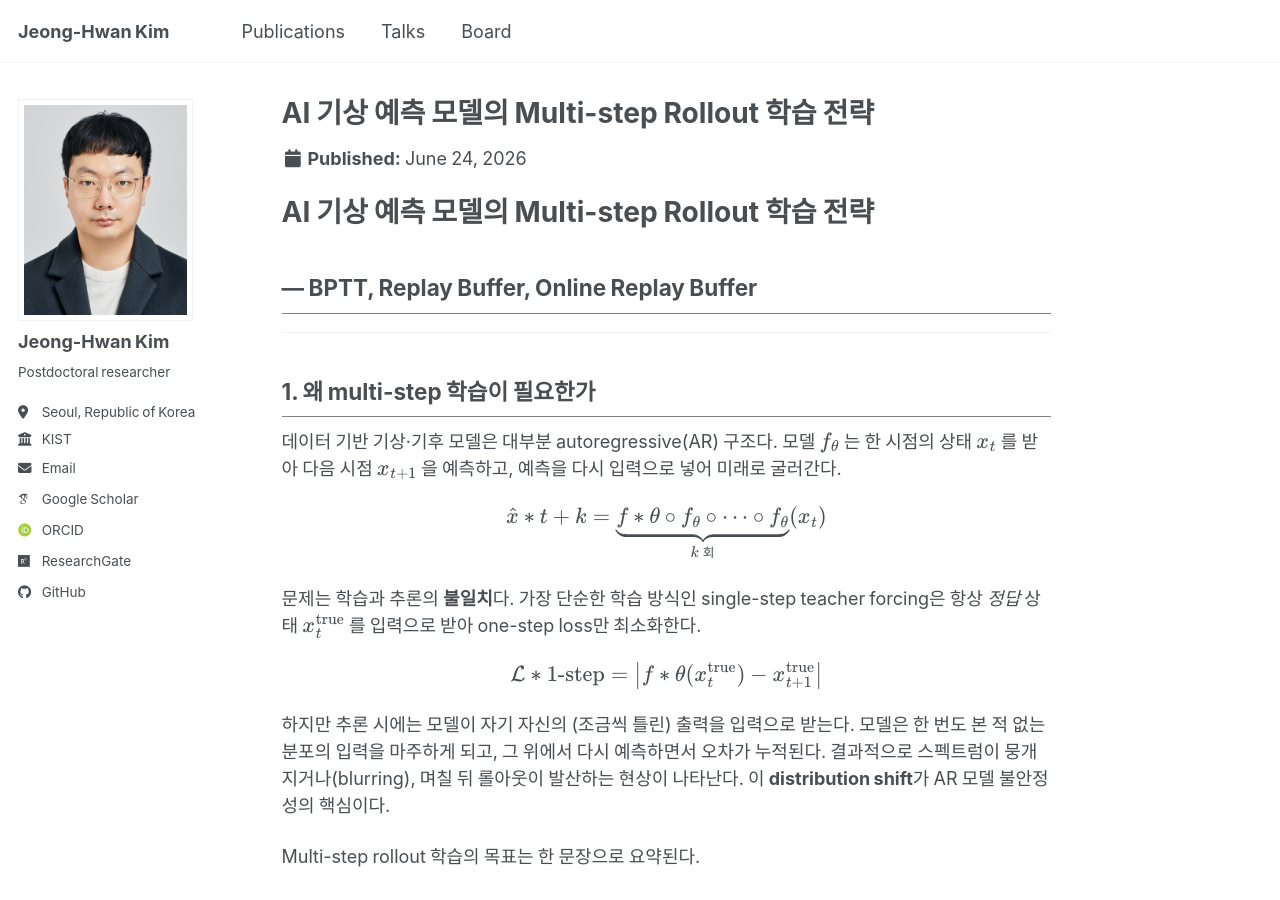
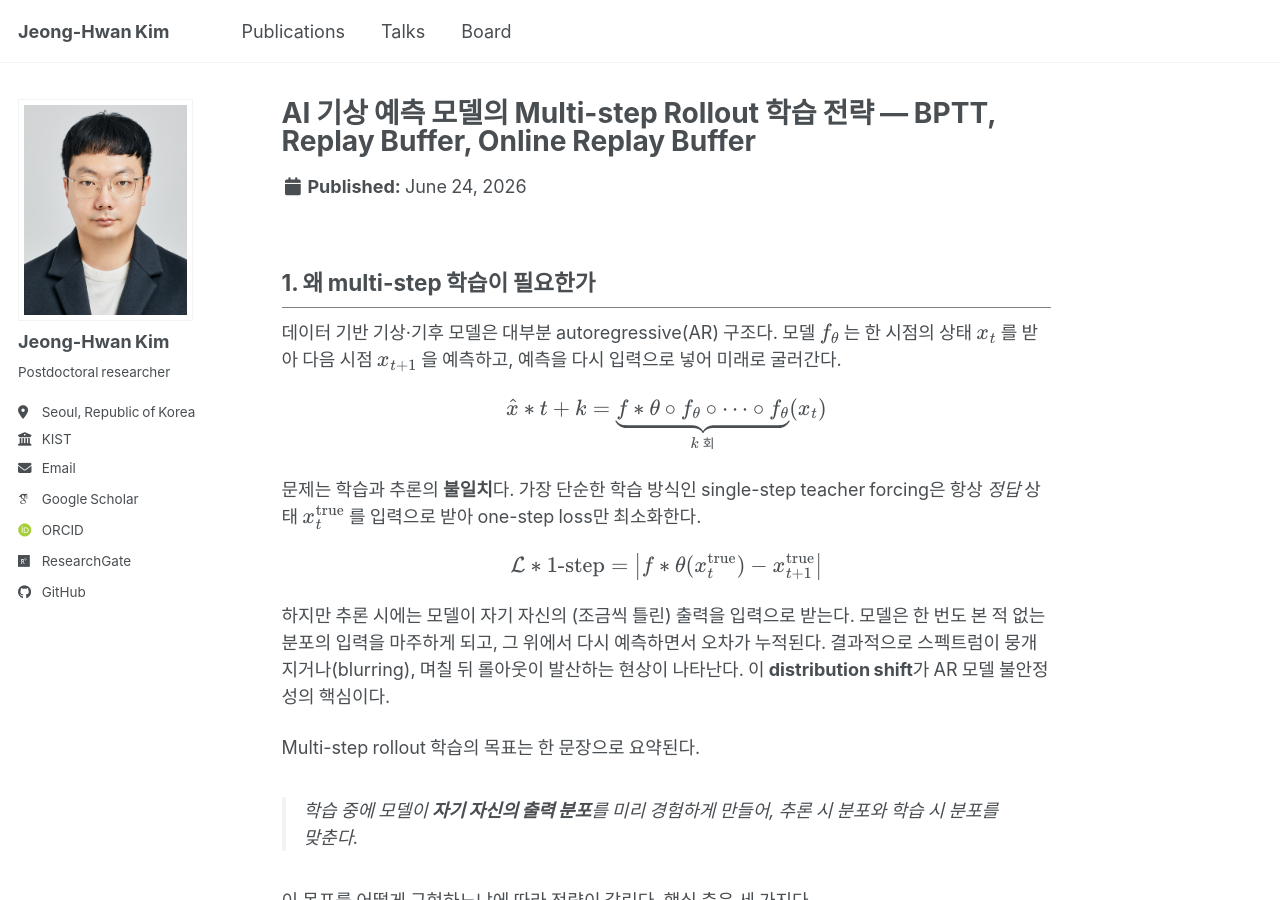
Before and after one commit to jeonghwan723/jeonghwan723.github.io, a Jekyll site: the page built from _posts/2026-06-24-test.md, in a window 1280 px wide and 900 px high. Built offline with Jekyll 4.4.1, drawn with Linux system fonts in a browser that asks for light colours; some web fonts are replaced; a script bundle is joined from its source files by our own code; library files that are not in the unit come from our copies.

Commit message:
Update _posts/2026-06-24-test.md (via Pages CMS)

```diff
--- a/_posts/2026-06-24-test.md
+++ b/_posts/2026-06-24-test.md
@@ -1,13 +1,8 @@
 ---
-title: AI 기상 예측 모델의 Multi-step Rollout 학습 전략
+title: AI 기상 예측 모델의 Multi-step Rollout 학습 전략 — BPTT, Replay Buffer, Online
+  Replay Buffer
 date: 2026-06-24
 ---
-# AI 기상 예측 모델의 Multi-step Rollout 학습 전략
-
-## — BPTT, Replay Buffer, Online Replay Buffer
-
----
-
 ## 1. 왜 multi-step 학습이 필요한가
 
 데이터 기반 기상·기후 모델은 대부분 autoregressive(AR) 구조다. 모델 $f_\theta$ 는 한 시점의 상태 $x_t$ 를 받아 다음 시점 $x_{t+1}$ 을 예측하고, 예측을 다시 입력으로 넣어 미래로 굴러간다.
```
